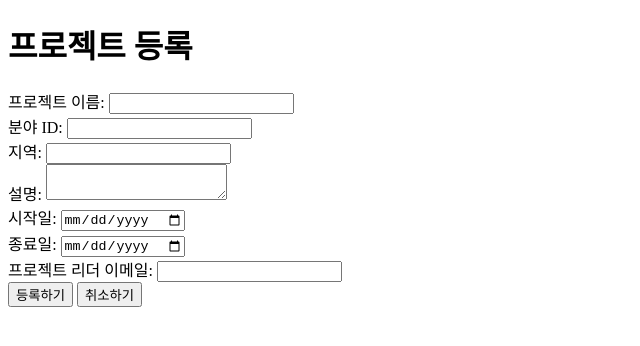
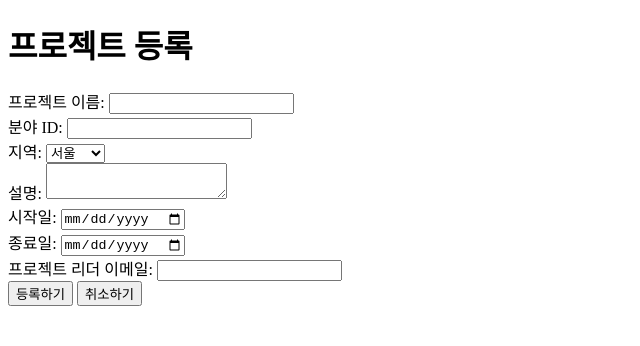
Before and after one commit to jun21s/backend, a website: page project/frontend/dist/create_projects.html in a window 1280 px wide. Shown: the whole page, without its empty margins (0-640 px from the left). Drawn offline with Linux system fonts and the light colour scheme.

Commit message:
20230822

```diff
--- a/project/frontend/dist/create_projects.html
+++ b/project/frontend/dist/create_projects.html
@@ -15,9 +15,17 @@
 
         <label for="fieldId">분야 ID:</label>
         <input type="number" id="fieldId" name="fieldId" required /><br />
+        <!-- 여기도 기술 스텍처럼 체크박스로 하는게 좋을듯 -->
+
 
         <label for="area">지역:</label>
-        <input type="text" id="area" name="area" required /><br />
+        <select id="area" name="area">
+            <option value="seoul">서울</option>
+            <option value="busan">부산</option>
+            <option value="jeju">제주도</option>
+        </select><br />
+        <!-- 아직은 모든 지역들 다 안넣었음 -->
+
 
         <label for="description">설명:</label>
         <textarea id="description" name="description"></textarea><br />
@@ -37,6 +45,7 @@
 
         <label for="leader">프로젝트 리더 이메일:</label>
         <input type="email" id="leader" name="leader" /><br />
+        <!-- 지금은 입력 창이지만 등록하는 사람의 id=email을 들고와서 바로 하는것도 좋을듯 -->
 
         <button type="submit">등록하기</button>
         <button type="button">취소하기</button>
```
